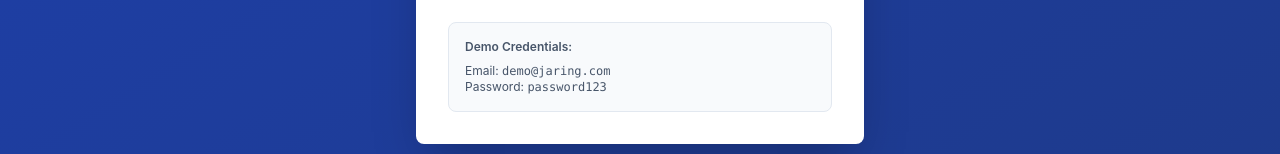
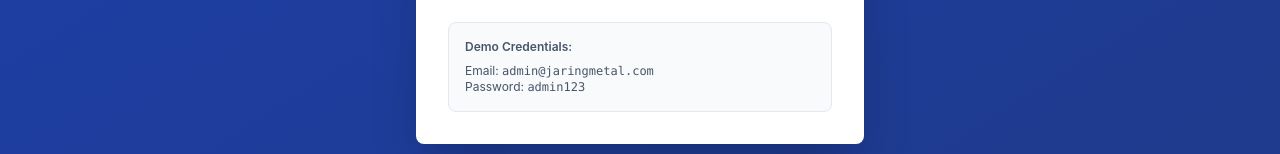
Before and after one commit to dabraj23/jaring-metal-ai, a React (Vite) app in the folder client/: page /login in a window 1280 px wide. Shown: the part 549-703 px from the top of the page. Built offline with nearby package versions, Linux system fonts and the light colour scheme.

Commit message:
Fix Login: correct error field and demo credentials

```diff
--- a/client/src/pages/Login.jsx
+++ b/client/src/pages/Login.jsx
@@ -29,7 +29,7 @@
       toast.success('Login successful');
       navigate('/dashboard');
     } catch (err) {
-      const errorMessage = err.response?.data?.message || 'Login failed. Please check your credentials.';
+      const errorMessage = err.response?.data?.error || 'Login failed. Please check your credentials.';
       toast.error(errorMessage);
     }
   };
@@ -99,8 +99,8 @@
           {/* Demo Credentials */}
           <div className="mt-6 p-4 bg-slate-50 rounded-lg border border-slate-200">
             <p className="text-xs font-semibold text-slate-600 mb-2">Demo Credentials:</p>
-            <p className="text-xs text-slate-600">Email: <span className="font-mono">demo@jaring.com</span></p>
-            <p className="text-xs text-slate-600">Password: <span className="font-mono">password123</span></p>
+            <p className="text-xs text-slate-600">Email: <span className="font-mono">admin@jaringmetal.com</span></p>
+            <p className="text-xs text-slate-600">Password: <span className="font-mono">admin123</span></p>
           </div>
         </div>
 
```
